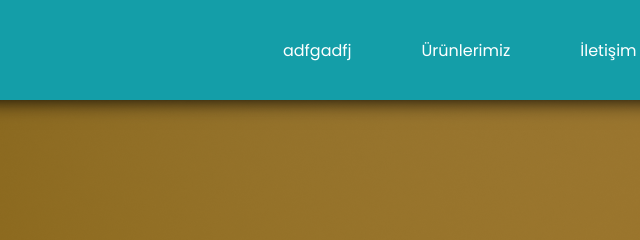
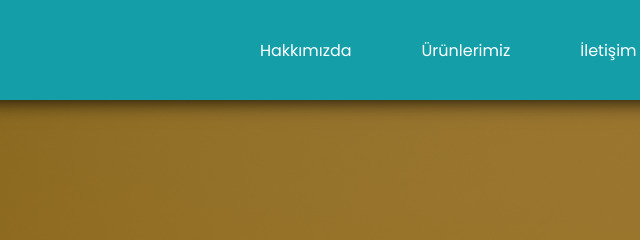
Before and after one commit to Derebeytullah/dermaflora, a plain HTML site: page index.html in a window 1280 px wide. Shown: the top 240 px of the page, 254-894 px from the left. Drawn offline with Linux system fonts and the light colour scheme.

Commit message:
geri deneme

```diff
--- a/pages/header.html
+++ b/pages/header.html
@@ -2,7 +2,7 @@
 
     <a class="header-logo" href="/"></a>
     <ul>
-        <li><a href="/pages/hakkimizda.html">adfgadfj</a></li>
+        <li><a href="/pages/hakkimizda.html">Hakkımızda</a></li>
         <li>
             <a href="/pages/urunler.html">Ürünlerimiz</a>
             <ul class="dropdown">
```
